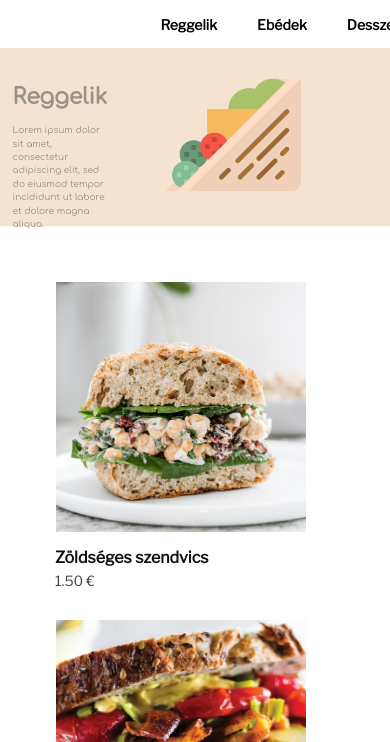
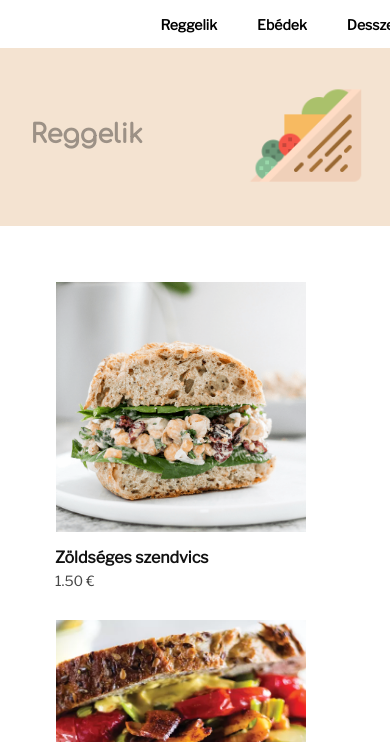
Before and after one commit to PeterBernath/plant-b, a React app: page / in a window 390 px wide. Both pictures are taken after a click on the item "Reggelik". Shown: the part 102-844 px from the top of the page. Built offline with nearby package versions, Linux system fonts and the light colour scheme; some packages are replaced by stand-ins of ours; a web font is replaced by a local one.

Commit message:
Responsive breakfast header looks good

```diff
--- a/src/client/App.js
+++ b/src/client/App.js
@@ -282,6 +282,7 @@ export default class App extends Component {
           {"breakfast" === this.state.view ? (
           <div>
             <div className="breakfast_header_container">
+              <div className="breakfast_header_inner_container" >
                 <div className="breakfast_header_img_container" >
                     <img className="breakfast_header_img" src={lunch_header} width={300} height={300} />
                 </div>
@@ -289,6 +290,7 @@ export default class App extends Component {
                   <div className="breakfast_header_header">Reggelik</div>
                   <div className="breakfast_header_text">Lorem ipsum dolor sit amet, consectetur adipiscing elit, sed do eiusmod
                   tempor incididunt ut labore et dolore magna aliqua. </div>
+                </div>
               </div>
             </div>
             <FoodCategory
--- a/src/client/styles.less
+++ b/src/client/styles.less
@@ -436,40 +436,55 @@ li {
 }
 
 .breakfast_header_header {
-  font-size:calc(20px + 0.5vw);
+  @media (max-width: 500px) {
+    margin: 9vw 0 0 4vw;
+  }
+  font-size:calc(24px + 0.5vw);
   font-weight: 800;
   color: #9c9186;
   font-family: 'Comfortaa';
+  min-width: 150px;
   margin-bottom: 10px;
-  margin-left: 20px;
 }
 
 
 .breakfast_header_text {
-  font-size: calc(7px + 0.5vw);
-  margin-left: 20px;
+  @media (max-width: 500px) {
+    visibility: hidden;
+  }
+  font-size: calc(7px + 0.3vw);
   font-weight: 100;
   color: #9c9186;
   font-family: 'Comfortaa';
 }
 
 .breakfast_header_text_container {
-  float: right;
   overflow-wrap: break-word;
-  width: 50px;
+  width: 20vw;
   white-space: normal;
-  width: 300px;
   height: 100px;
   line-height: 1.5;
-  padding-right: 13vw;
+  margin-right: 13vw;
   padding-top: 8.5vw;
 }
 
 .breakfast_header_img_container {
+  @media (max-width: 375px) {
+    margin-right: 6vw;
+  }
   float: right;
-  min-width: 150px;
-  padding-top: 3vw;
-  padding-right: 21vw;
+  width: calc(80px + 11vw);
+  padding-top: calc(10px + 4vw);
+  padding-right: 2vw;
+}
+
+.breakfast_header_inner_container {
+  @media (max-width: 375px) {
+    margin: 0;
+  }
+  width: 60vw;
+  min-width: 360px;
+  margin: 0 auto;
 }
 
 .cakes_header_container {
@@ -513,7 +528,6 @@ li {
   overflow-wrap: break-word;
   width: 50px;
   white-space: normal;
-  // border: black 1px solid;
   width: 300px;
   height: 100px;
   line-height: 1.5;
```
Also changed, not shown: 1 other file. Lines whose indentation alone changed are shown as unchanged.
